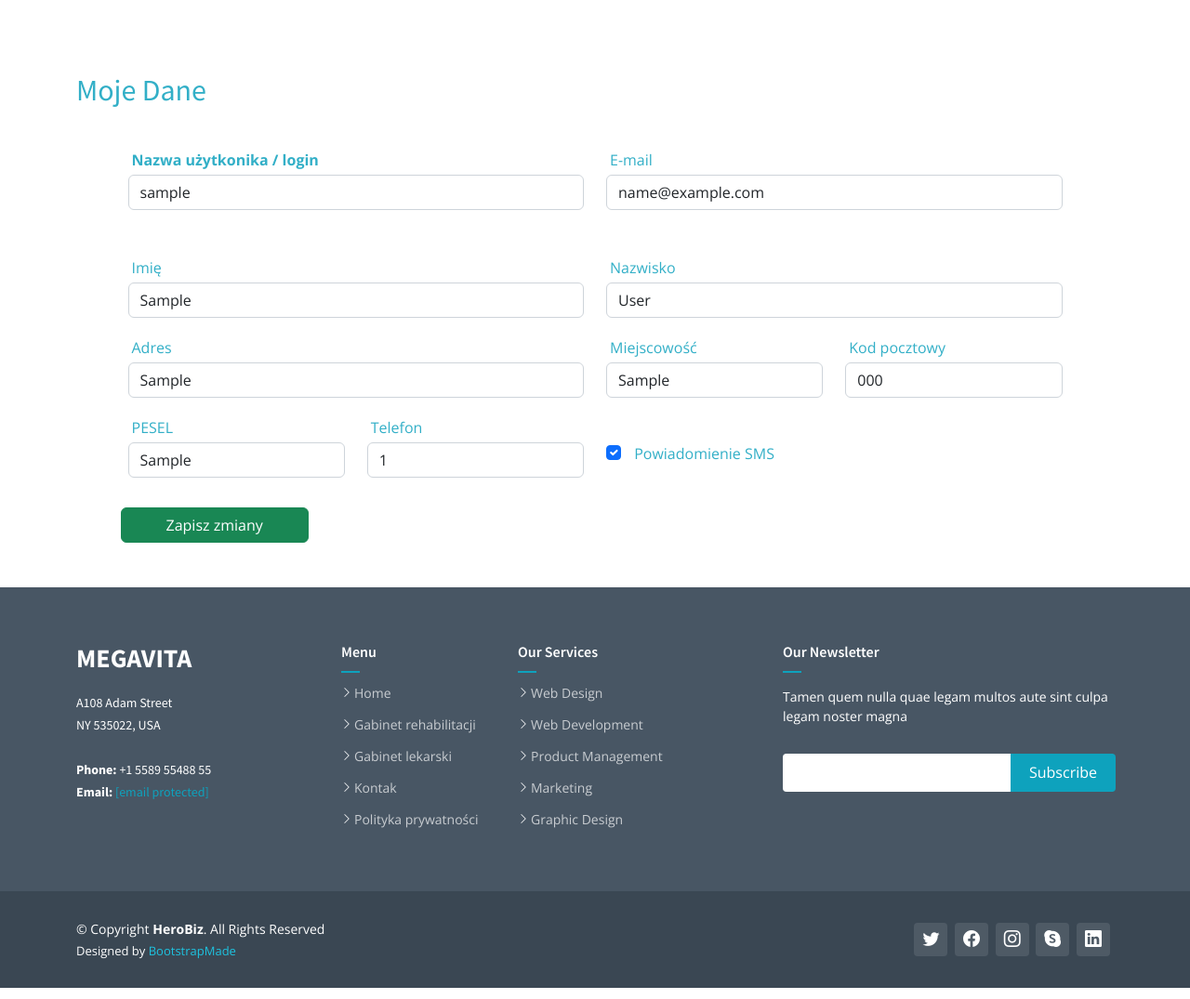
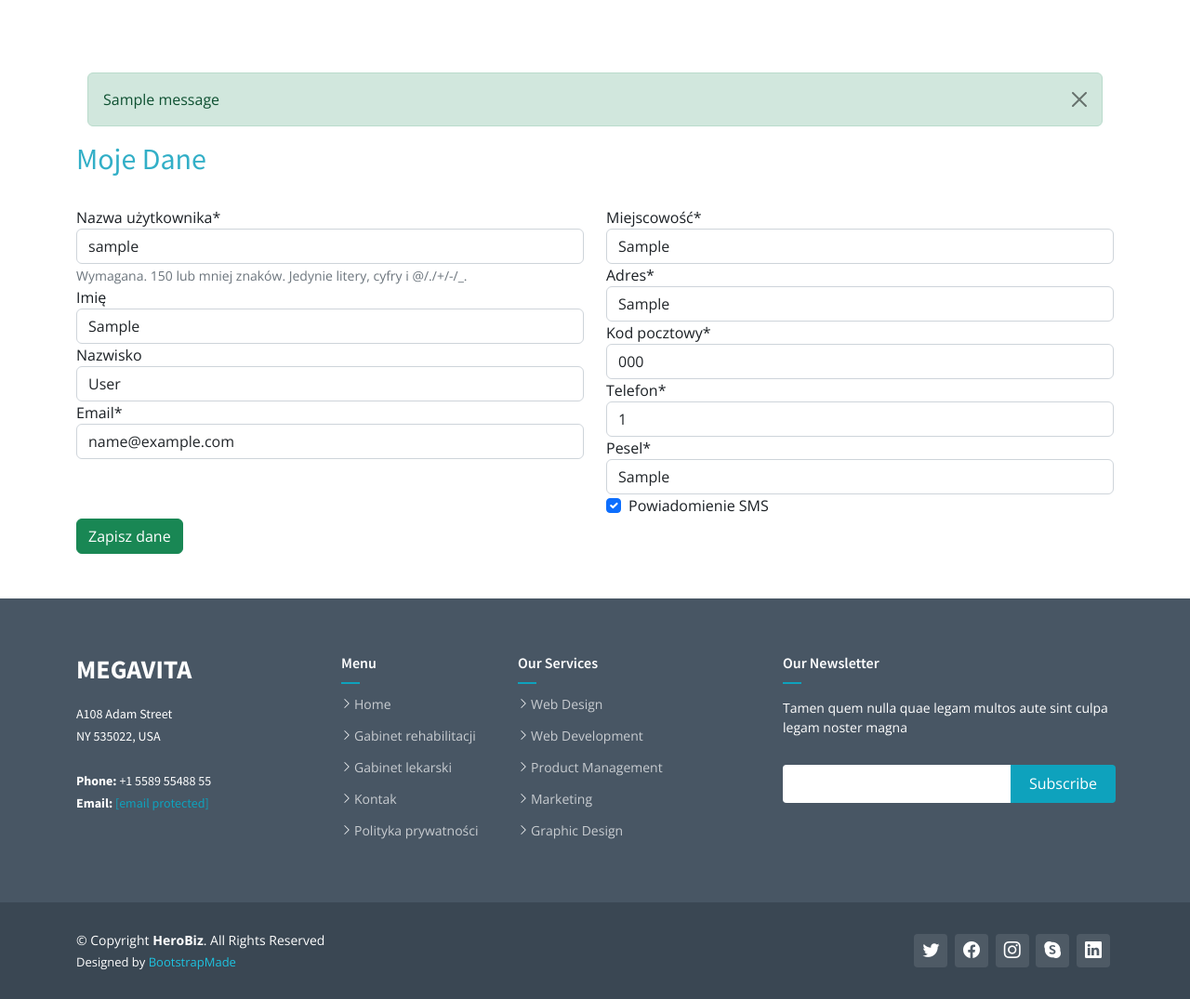
Before and after one commit to ezcodepl/e-doctor, a Django app: page /patient/profile in a window 1280 px wide. Shown: the part 120-1195 px from the top of the page at 93% size. Run offline with Django 4.2, Linux system fonts and the light colour scheme; a user stored in the database is signed in; tables that the repository leaves empty hold one stand-in row (values such as "Sample post"); one stand-in notice (Sample message) is shown; some libraries are stand-ins or nearby versions.

Commit message:
update Patient profile and forms with messages

```diff
--- a/pyvit/settings.py
+++ b/pyvit/settings.py
@@ -41,7 +41,7 @@ INSTALLED_APPS = [
     'django.contrib.staticfiles',
     'vita',
     'crispy_forms',
-    # 'crispy_bulma',
+    'crispy_bulma',
 ]
 
 MIDDLEWARE = [
@@ -147,6 +147,4 @@ MESSAGE_TAGS = {
         messages.ERROR: 'alert-danger',
  }
 
-# CRISPY_ALLOWED_TEMPLATE_PACKS = ("bulma",)
-#
-# CRISPY_TEMPLATE_PACK = "bulma"
+CRISPY_TEMPLATE_PACK = 'bootstrap4'
--- a/vita/forms.py
+++ b/vita/forms.py
@@ -5,27 +5,57 @@ from django.core.exceptions import ValidationError
 from django.contrib.auth.forms import UserCreationForm, UsernameField
 from django.contrib.auth.models import User
 from .models import Patient
+from crispy_forms.helper import FormHelper
+from crispy_forms.layout import Layout, Fieldset, Submit
 
 
 # Create your forms here.
 
 class RegisterUserForm(UserCreationForm):
-	email = forms.EmailField(widget=forms.EmailInput(attrs={'class': 'form-control'}))
-	first_name = forms.CharField(max_length=50, widget=forms.TextInput(attrs={'class': 'form-control'}))
-	last_name = forms.CharField(max_length=50, widget=forms.TextInput(attrs={'class': 'form-control'}))
+    email = forms.EmailField(widget=forms.EmailInput(attrs={'class': 'form-control'}))
+    first_name = forms.CharField(max_length=50, widget=forms.TextInput(attrs={'class': 'form-control'}))
+    last_name = forms.CharField(max_length=50, widget=forms.TextInput(attrs={'class': 'form-control'}))
 
-	class Meta:
-		model = User
-		fields = ('username', 'first_name', 'last_name', 'email', 'password1', 'password2')
+    class Meta:
+        model = User
+        fields = ('username', 'first_name', 'last_name', 'email', 'password1', 'password2')
 
-	def __init__(self, *args, **kwargs):
-		super(RegisterUserForm, self).__init__(*args, **kwargs)
+    def __init__(self, *args, **kwargs):
+        super(RegisterUserForm, self).__init__(*args, **kwargs)
 
-		self.fields['username'].widget.attrs['class'] = 'form-control'
-		self.fields['password1'].widget.attrs['class'] = 'form-control'
-		self.fields['password2'].widget.attrs['class'] = 'form-control'
+        self.fields['username'].widget.attrs['class'] = 'form-control'
+        self.fields['password1'].widget.attrs['class'] = 'form-control'
+        self.fields['password2'].widget.attrs['class'] = 'form-control'
 
+
+class UserUpdateForm(forms.ModelForm):
+    email = forms.EmailField()
+
+    class Meta:
+        model = User
+        fields = ['username', 'first_name', 'last_name', 'email']
 class PatientUpdateForm(forms.ModelForm):
+    street = forms.CharField(required=True, label='Adres')
+    post_code = forms.CharField(required=True, label='Kod pocztowy')
+    city = forms.CharField(required=True, label='Miejscowość')
+    phone = forms.CharField(required=True, label='Telefon')
+    sms = forms.BooleanField(required=False,label='Powiadomienie SMS')
     class Meta:
         model = Patient
-        fields = ['user','id_patient','city', 'post_code', 'street', 'phone', 'pesel']
+
+        fields = ['city','street','post_code','phone','pesel','sms']
+
+    # def __init__(self, *args, **kwargs):
+    #     super().__init__(*args, **kwargs)
+    #     self.helper = FormHelper()
+    #     self.helper.layout = Layout(
+    #         Fieldset(
+    #             'first arg is the legend of the fieldset',
+    #             'like_website',
+    #             'favorite_number',
+    #             'favorite_color',
+    #             'favorite_food',
+    #             'notes'
+    #         ),
+    #         Submit('submit', 'Submit', css_class='btn btn-danger'),
+    #     )
--- a/vita/templates/base.html
+++ b/vita/templates/base.html
@@ -1,5 +1,6 @@
 {% load static %}
-<!DOCTYPE html><html lang="en">
+<!DOCTYPE html>
+<html lang="pl">
   <head><meta charset="utf-8">
     <meta content="width=device-width, initial-scale=1.0" name="viewport"><title>MegaVita</title>
     <meta name="robots" content="noindex, nofollow"><meta content="" name="description"><meta content="" name="keywords">
--- a/vita/templates/base1.html
+++ b/vita/templates/base1.html
@@ -80,7 +80,6 @@
       </header>
       <div style="margin-top: 150px;min-height: 400px;">
 
-
             {% block content %}
 
             {% endblock %}
@@ -159,5 +158,11 @@
     <script>
         if( window.self == window.top ) { window.dataLayer = window.dataLayer || []; function gtag(){dataLayer.push(arguments);} gtag('js', new Date()); gtag('config', 'G-P7JSYB1CSP'); }
     </script>
+    <script>
+        var alertList = document.querySelectorAll('.alert')
+        alertList.forEach(function (alert) {
+          new bootstrap.Alert(alert)
+        })
+    </script>
 </body>
 </html>
--- a/vita/templates/vita/messages.html
+++ b/vita/templates/vita/messages.html
@@ -1,10 +1,10 @@
+{% if messages %}
 {% for message in messages %}
-<div class="container p-5">
+<div class="container">
   <div class="alert {{ message.tags }} alert-dismissible" role="alert" >
-     <button type="button" class="close" data-dismiss="alert"><span aria-hidden="true">×</span></button>
-      <span aria-hidden="True">&times;</span>
-    </button>
+    <button type="button" class="btn-close" data-bs-dismiss="alert" aria-label="Close"></button>
     {{ message }}
   </div>
 </div>
 {% endfor %}
+{% endif %}
--- a/vita/templates/vita/news.html
+++ b/vita/templates/vita/news.html
@@ -11,7 +11,7 @@
                               <div class="icon-text">
                               <h5 class="h4 h3-md fw-bold"><i class="bi bi-info-circle" style="color:#32AFC7;"></i> {{news.temat}}</h5>
                               <p class="mb-0">{{news.tresc}}</p>
-                              <div class="mt-2 text-secondary" style="color:#32AFC7;"><i>Data publikacji: {{news.data_wpisu}}</i></div>
+                              <div class="mt-2 text-secondary" style="color:#32AFC7;font-size:12px;"><i>Data publikacji: {{news.data_wpisu}}</i></div>
                               </div>
 
                          </div>
--- a/vita/templates/vita/patient/profile.html
+++ b/vita/templates/vita/patient/profile.html
@@ -2,79 +2,94 @@
 {% load crispy_forms_tags %}
 {% block content %}
 <div class="container py-5">
+{% include 'vita/messages.html' %}
             <h2 style="color:#32AFC7"> Moje Dane</h2>
             <br>
-            {% if user.is_authenticated %}
-                {% for patient in patients %}
-                    {% if user.id == patient.user_id %}
+            <form method="POST" enctype="multipart/form-data">
+                 {% csrf_token %}
 
-                <div class="row">
-                    <div class="col-md-11 mx-auto " style="color:#32AFC7">
-                        <form action="profile/update" method="POST">
-                            {% csrf_token %}
+                  <fieldset class="form-group">
+                       <div class="row align-items-start">
+                          <div class="col">{{ u_form|crispy }}</div>
+                          <div class="col">{{ p_form|crispy }}</div>
+                       </div>
+
+                  </fieldset>
+                  <div class="form-group align-items-center">
+                      <button class="btn btn-success" type="submit">Zapisz dane</button>
+                  </div>
+
+              </form>
+<!--                {% for patient in patients %}-->
+<!--                    {% if user.id == patient.user_id %}-->
+
+<!--                <div class="row">-->
+<!--                    <div class="col-md-11 mx-auto " style="color:#32AFC7">-->
+<!--                        <form action="profile/update" method="POST">-->
+<!--                            {% csrf_token %}-->
 
 
-                            <div class="form-group row p-2">
-                                <div class="col-sm-6">
-                                    <label for="inputUsername" class="p-1"><b>Nazwa użytkonika / login</b></label>
-                                    <input type="text" name="username" class="form-control" id="inputUsername" value="{{ user.username }}">
-                                </div>
-                                 <div class="col-sm-6">
-                                    <label for="inputEmail" class="p-1">E-mail</label>
-                                    <input type="text" name="email" class="form-control" id="inputEmail" value="{{user.email}}">
-                                </div>
-                            </div>
-                            <div class="form-group row p-2" style="margin-top: 30px;">
-                                <div class="col-sm-6">
-                                    <label for="inputFirstname" class="p-1">Imię</label>
-                                    <input type="text" name="first_name" class="form-control" id="inputFirstname" value="{{ user.first_name }}">
-                                </div>
-                                <div class="col-sm-6">
-                                    <label for="inputLastname" class="p-1">Nazwisko</label>
-                                    <input type="text" name="last_name" class="form-control" id="inputLastname" value="{{ user.last_name }}">
-                                </div>
-                            </div>
-                            <div class="form-group row p-2">
-                                <div class="col-sm-6">
-                                    <label for="inputAddress" class="p-1">Adres</label>
-                                    <input type="text" name="street" class="form-control" id="inputAddress" value="{{patient.street}}">
-                                </div>
-                                <div class="col-sm-3">
-                                    <label for="inputCity" class="p-1">Miejscowość</label>
-                                    <input type="text" name="city" class="form-control" id="inputCity" value="{{patient.city}}">
-                                </div>
-                                <div class="col-sm-3">
-                                    <label for="inputPostalCode" class="p-1">Kod pocztowy</label>
-                                    <input type="text" name="post_code" class="form-control" id="inputPostalCode" value="{{patient.post_code}}">
-                                </div>
-                            </div>
-                            <div class="form-group row p-2">
-                                 <div class="col-sm-3">
-                                    <label for="inputPesel" class="p-1">PESEL</label>
-                                    <input type="text" name="pesel" class="form-control" id="inputPesel" value="{{patient.pesel}}">
-                                </div>
-                                <div class="col-sm-3">
-                                    <label for="inputPhone" class="p-1">Telefon</label>
-                                    <input type="text" name="phone" class="form-control" id="inputPhone" value="{{patient.phone}}">
-                                </div>
-                                <div class="col-sm-3">
-                                      <input class="form-check-input" name="sms" type="checkbox" value="{{patient.sms}}"
-                                             id="flexCheckDefault" style="margin-top:35px;"
-                                             {% if patient.sms == 1 %} checked {% else %}  {% endif %}>
-                                      <label class="form-check-label" for="flexCheckDefault" style="margin-top:32px;margin-left: 10px;">
-                                        Powiadomienie SMS
-                                      </label>
-                                </div>
-                            </div>
+<!--                            <div class="form-group row p-2">-->
+<!--                                <div class="col-sm-6">-->
+<!--                                    <label for="inputUsername" class="p-1"><b>Nazwa użytkonika / login</b></label>-->
+<!--                                    <input type="text" name="username" class="form-control" id="inputUsername" value="{{ user.username }}">-->
+<!--                                </div>-->
+<!--                                 <div class="col-sm-6">-->
+<!--                                    <label for="inputEmail" class="p-1">E-mail</label>-->
+<!--                                    <input type="text" name="email" class="form-control" id="inputEmail" value="{{user.email}}">-->
+<!--                                </div>-->
+<!--                            </div>-->
+<!--                            <div class="form-group row p-2" style="margin-top: 30px;">-->
+<!--                                <div class="col-sm-6">-->
+<!--                                    <label for="inputFirstname" class="p-1">Imię</label>-->
+<!--                                    <input type="text" name="first_name" class="form-control" id="inputFirstname" value="{{ user.first_name }}">-->
+<!--                                </div>-->
+<!--                                <div class="col-sm-6">-->
+<!--                                    <label for="inputLastname" class="p-1">Nazwisko</label>-->
+<!--                                    <input type="text" name="last_name" class="form-control" id="inputLastname" value="{{ user.last_name }}">-->
+<!--                                </div>-->
+<!--                            </div>-->
+<!--                            <div class="form-group row p-2">-->
+<!--                                <div class="col-sm-6">-->
+<!--                                    <label for="inputAddress" class="p-1">Adres</label>-->
+<!--                                    <input type="text" name="street" class="form-control" id="inputAddress" value="{{patient.street}}">-->
+<!--                                </div>-->
+<!--                                <div class="col-sm-3">-->
+<!--                                    <label for="inputCity" class="p-1">Miejscowość</label>-->
+<!--                                    <input type="text" name="city" class="form-control" id="inputCity" value="{{patient.city}}">-->
+<!--                                </div>-->
+<!--                                <div class="col-sm-3">-->
+<!--                                    <label for="inputPostalCode" class="p-1">Kod pocztowy</label>-->
+<!--                                    <input type="text" name="post_code" class="form-control" id="inputPostalCode" value="{{patient.post_code}}">-->
+<!--                                </div>-->
+<!--                            </div>-->
+<!--                            <div class="form-group row p-2">-->
+<!--                                 <div class="col-sm-3">-->
+<!--                                    <label for="inputPesel" class="p-1">PESEL</label>-->
+<!--                                    <input type="text" name="pesel" class="form-control" id="inputPesel" value="{{patient.pesel}}">-->
+<!--                                </div>-->
+<!--                                <div class="col-sm-3">-->
+<!--                                    <label for="inputPhone" class="p-1">Telefon</label>-->
+<!--                                    <input type="text" name="phone" class="form-control" id="inputPhone" value="{{patient.phone}}">-->
+<!--                                </div>-->
+<!--                                <div class="col-sm-3">-->
+<!--                                      <input class="form-check-input" name="sms" type="checkbox" value="{{patient.sms}}"-->
+<!--                                             id="flexCheckDefault" style="margin-top:35px;"-->
+<!--                                             {% if patient.sms == 1 %} checked {% else %}  {% endif %}>-->
+<!--                                      <label class="form-check-label" for="flexCheckDefault" style="margin-top:32px;margin-left: 10px;">-->
+<!--                                        Powiadomienie SMS-->
+<!--                                      </label>-->
+<!--                                </div>-->
+<!--                            </div>-->
 
-                            <br>
-                            <input type="hidden" name="id_patient" value="{{ patient.id_patient }}" />
-                            <button type="submit" name="save" value="submit" class="btn btn-success px-5 float-right ">Zapisz zmiany</button>
-                        </form>
-                    </div>
-                </div>
-                {% endif %}
-            {% endfor %}
-        {% endif %}
+<!--                            <br>-->
+<!--                            <input type="hidden" name="id_patient" value="{{ patient.id_patient }}" />-->
+<!--                            <button type="submit" name="save" value="submit" class="btn btn-success px-5 float-right ">Zapisz zmiany</button>-->
+<!--                        </form>-->
+<!--                    </div>-->
+<!--                </div>-->
+<!--                {% endif %}-->
+<!--            {% endfor %}-->
+
 </div>
 {% endblock %}
--- a/vita/urls.py
+++ b/vita/urls.py
@@ -9,5 +9,5 @@ urlpatterns = [
     path('logout', views.logout_request, name='logout_request'),
     path("register", views.register_user, name="register_user"),
     path("patient/profile", views.profile, name="profile"),
-    path("patient/profile/update", views.update_profile, name="update_profile"),
+
 ]
--- a/vita/views.py
+++ b/vita/views.py
@@ -3,10 +3,11 @@ from django.http import HttpResponse
 from django.contrib.auth.forms import AuthenticationForm
 from django.contrib.auth import login, authenticate, logout
 from django.contrib import messages
-from .forms import UserCreationForm, RegisterUserForm, PatientUpdateForm
+from .forms import UserCreationForm, RegisterUserForm, UserUpdateForm, PatientUpdateForm
 from .models import News, Patient
 from django.contrib.auth.models import User
 import datetime
+from django.contrib.auth.decorators import login_required
 
 # Create your views here.
 
@@ -68,49 +69,27 @@ def logout_request(request):
 
 
 def profile(request):
-    patients = Patient.objects.all().values()
 
-    if request.method == "POST":
-        form = PatientUpdateForm(request.POST)
-        user = request.user
-        #form = PatientUpdateForm(request.POST, instance=user)
-        first = request.POST['first_name']
-        username = request.POST['username']
-        first_name = request.POST['first_name']
+    if request.method == 'POST':
+        patient = Patient.objects.all().values()
+        u_form = UserUpdateForm(request.POST, instance=request.user)
+        p_form = PatientUpdateForm(request.POST,
+                                   request.FILES,
+                                   instance=request.user.patient)
+        if u_form.is_valid() and p_form.is_valid():
+            u_form.save()
+            p_form.save()
+            messages.success(request, f'Twojej dane zostały zapisane!')
+            return redirect('profile')
 
-        patient_user_id = Patient.objects.values_list('user')
+    else:
+        patient = Patient.objects.all().values()
+        u_form = UserUpdateForm(instance=request.user)
+        p_form = PatientUpdateForm(instance=request.user.patient)
 
-        for p in patient_user_id:
-            if user.id == p[0]:
-                pu_id = p[0]
+    context = {
+        'u_form': u_form,
+        'p_form': p_form
+    }
 
-            if form.is_valid():
-
-                form.save()
-
-    return render(request, "vita/patient/profile.html", {'patients': patients})
-
-def update_profile(request):
-    print('kurwa nie dziala')
-
-    context = {}
-    #
-    # # fetch the object related to passed id
-    user_id = request.user.id
-    print(user_id)
-    #obj = get_object_or_404(Patient, id=user_id)
-    #
-    # # pass the object as instance in form
-    form = PatientUpdateForm(request.POST or None)
-    #
-    # # save the data from the form and
-    # # redirect to detail_view
-    if form.is_valid():
-        form.save()
-        return redirect("/patient/profile")
-    #
-    # # add form dictionary to context
-    context["form"] = form
-    #
-    # return render(request, "vita/patient/update.html", context)
-    return render(request, "vita/patient/update.html", context)
+    return render(request, 'vita/patient/profile.html', context)
```
Also changed, not shown: vita/models.py (+32 -31 lines), vita/migrations/0001_initial.py (deleted).
